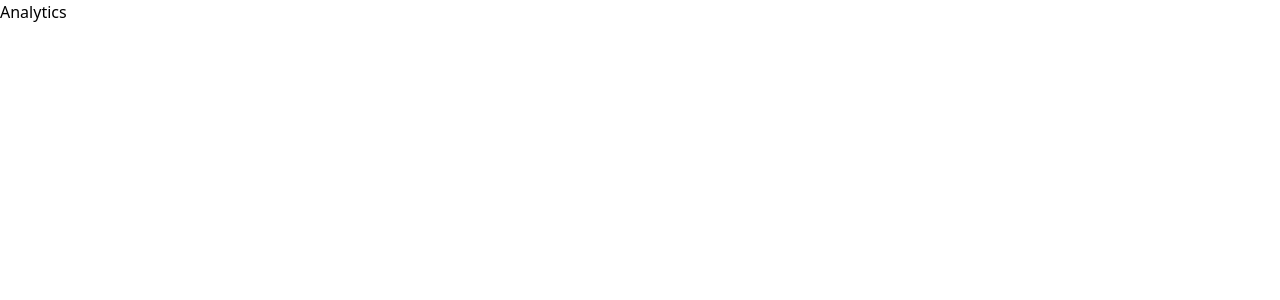
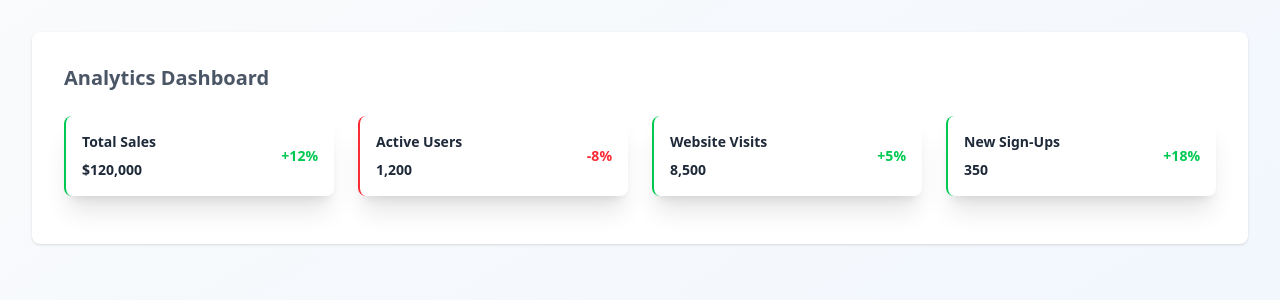
Before and after one commit to natek001/dashboard---Nextjs, a Next.js app: page /dashboard/analytics in a window 1280 px wide. Shown: the top 300 px of the page. Built offline with nearby package versions, Linux system fonts and the light colour scheme.

Commit message:
implemeted analytics dashboard

```diff
--- a/src/app/dashboard/analytics/page.tsx
+++ b/src/app/dashboard/analytics/page.tsx
@@ -1,7 +1,52 @@
-import React from "react";
+const Analytics = () => {
+  const metrics = [
+    {
+      title: "Total Sales",
+      value: "$120,000",
+      change: "+12%",
+      isPositive: true,
+    },
+    { title: "Active Users", value: "1,200", change: "-8%", isPositive: false },
+    {
+      title: "Website Visits",
+      value: "8,500",
+      change: "+5%",
+      isPositive: true,
+    },
+    { title: "New Sign-Ups", value: "350", change: "+18%", isPositive: true },
+  ];
 
-const Analytics = () => {
-  return <div>Analytics</div>;
+  return (
+    <div className="min-h-screen bg-linear-to-br from-gray-50 to-blue-50 p-8">
+      <div className="max-w-7xl mx-auto bg-white rounded-lg shadow-sm p-8">
+        <h1 className="text-xl font-bold text-gray-600 mb-6">
+          Analytics Dashboard
+        </h1>
+        <div className="grid grid-cols-1 sm:grid-cols-2 lg:grid-cols-4 gap-6 mb-4">
+          {metrics.map((metric, index) => (
+            <div
+              key={index}
+              className={`flex items-center justify-between bg-white shadow-xl rounded-lg p-4 border-l-2 ${metric.isPositive ? "border-green-500" : "border-red-500"}`}
+            >
+              <div>
+                <h3 className="text-sm font-semibold text-gray-800">
+                  {metric.title}
+                </h3>
+                <p className="text-sm font-bold text-gray-800 mt-2">
+                  {metric.value}
+                </p>
+              </div>
+              <span
+                className={`text-sm font-bold ${metric.isPositive ? "text-green-500" : "text-red-500"}`}
+              >
+                {metric.change}
+              </span>
+            </div>
+          ))}
+        </div>
+      </div>
+    </div>
+  );
 };
 
 export default Analytics;
--- a/src/app/dashboard/tasks/page.tsx
+++ b/src/app/dashboard/tasks/page.tsx
@@ -42,14 +42,33 @@ const Tasks = () => {
                   {task.title}
                 </h2>
                 <p>
-                  <span className="text-sm text-gray-600">
+                  <span className="text-sm text-gray-600 mt-2">
                     {task.description}
                   </span>
                 </p>
-                <p className="text-xs text-gray-500">
+                <p className="text-sm text-gray-600 mt-2">
                   Due Date: {task.dueDate}
                 </p>
               </div>
+
+              <section className="flex space-x-4">
+                <span
+                  className={`${task.status === "In Progress" ? "bg-yellow-100 text-yellow-800" : task.status === "Pending" ? "bg-red-100 text-red-800" : "bg-green-100 text-green-800"} text-xs font-bold px-3 py-3 rounded-full`}
+                >
+                  {task.status}
+                </span>
+                <button className="bg-blue-600 text-xs hover:bg-blue-800 text-white font-bold py-1.5 px-3 rounded-full cursor-pointer transition-colors ">
+                  Edit
+                </button>
+                {task.status !== "Completed" && (
+                  <button className="bg-green-600 text-xs hover:bg-green-800 text-white font-bold py-1.5 px-3 rounded-full cursor-pointer transition-colors ">
+                    Mark as Complete
+                  </button>
+                )}
+                <button className="bg-red-600 text-xs hover:bg-red-800 text-white font-bold py-1.5 px-3 rounded-full cursor-pointer transition-colors ">
+                  Delete
+                </button>
+              </section>
             </div>
           ))}
         </section>
```
Also changed, not shown: 1 other file (tests, documents, lock files or other folders).
